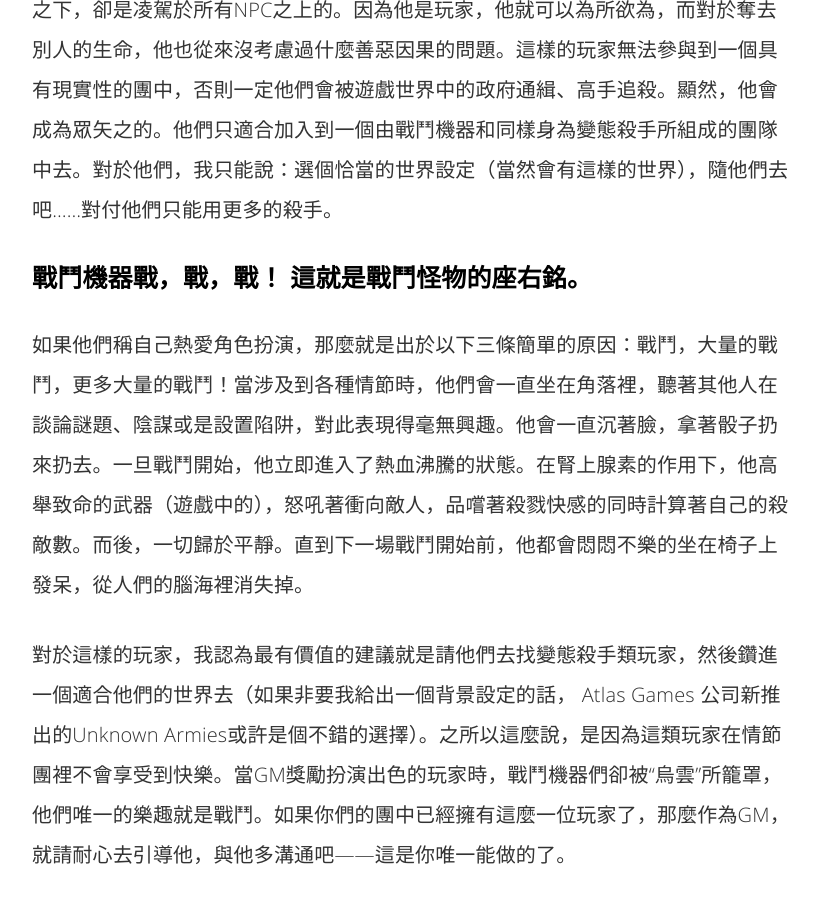
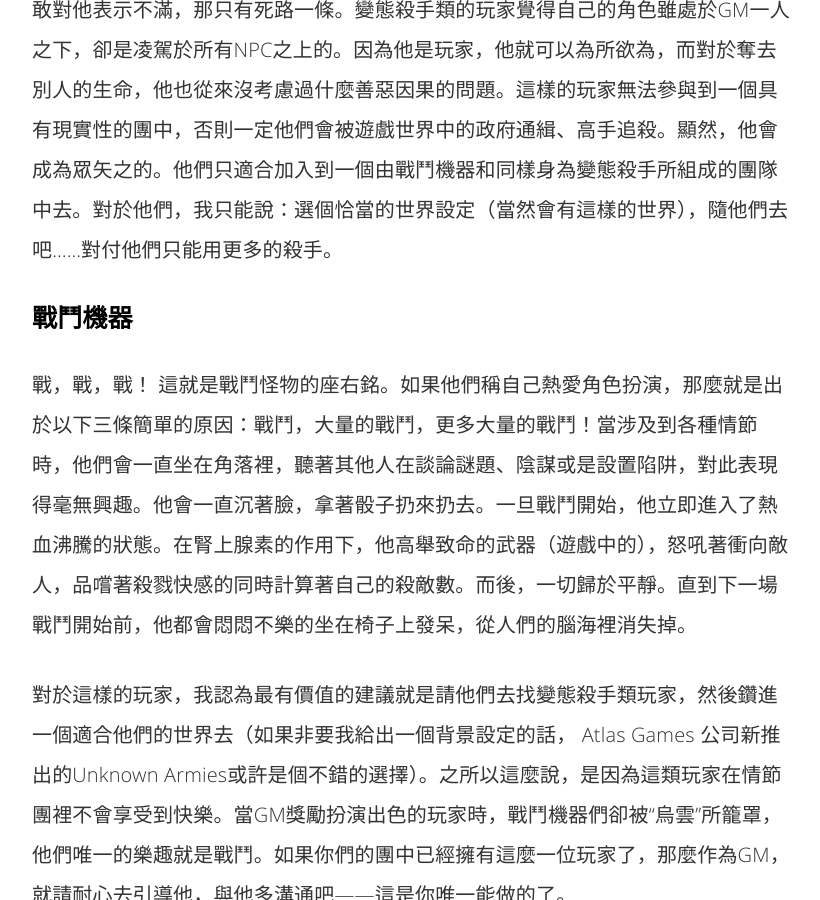
Before and after one commit to Bluebear171/Bluebear171.github.io, a Jekyll site: the page built from _posts/2017-10-29-Visionary-article1.md, in a window 1280 px wide and 900 px high, scrolled down 9143 px. Shown: the whole window, without its empty margins (228-1048 px from the left). Built offline with Jekyll 4.4.1, drawn with Linux system fonts in a browser that asks for light colours; comment, search, counter and statistics services are not loaded; some of the changed text lies outside the part shown.

```diff
--- a/_posts/2017-10-29-Visionary-article1.md
+++ b/_posts/2017-10-29-Visionary-article1.md
@@ -61,10 +61,10 @@ categories:
 我們常能見到這樣的玩家，他們能根據龍的顏色、年齡和體型立刻判斷出它有多少血；他們清楚的知道當面對風暴巨人的時候，需要堅持多少個回合才有機會擊敗他，但他們卻常常忘記自己人物的名字。有時他們就如同小白一樣，殺怪拿寶物，然後思考自己為什麼會被故事所牽引。有時他們就像戰棋玩家，想像著自己就是拿破崙，指揮調動著軍隊的行動。但是如果跟他提起RPG的前兩個單詞——Role Playing，你會發現他們似乎根本不理解你在說什麼。
 
 ## 引導濫強玩家們去扮演
-*安[注]：那些天殺的濫強玩家！他們難道是從石頭裡蹦出來的規則狂？
-奧：別管那個什麼扮演遊戲了，我們的報告明天就要交了！你想要我們再上一個學期的課嗎？
-安：報告？是的！讓這些傢伙去給我寫報告吧，否則他們就別想接到任務了。等等，或許讓他們定期向伯爵做書面報告是個不錯的主意……難道伯爵會讓這些傢伙不聲不響就拿著錢跑掉？這些可惡的傢伙這次不會找到藉口賴掉的！
-奧：天哪！你要去幹什麼？你又要讓我一個人寫這些報告？！*
+* -安[注]：那些天殺的濫強玩家！他們難道是從石頭裡蹦出來的規則狂？
+- 奧：別管那個什麼扮演遊戲了，我們的報告明天就要交了！你想要我們再上一個學期的課嗎？
+- 安：報告？是的！讓這些傢伙去給我寫報告吧，否則他們就別想接到任務了。等等，或許讓他們定期向伯爵做書面報告是個不錯的主意……難道伯爵會讓這些傢伙不聲不響就拿著錢跑掉？這些可惡的傢伙這次不會找到藉口賴掉的！
+- 奧：天哪！你要去幹什麼？你又要讓我一個人寫這些報告？！*
 
 濫強玩家對於各種數值相當敏感，任何不起眼的獎勵加值都會被他們挖掘出來。他們同樣喜歡角色扮演，但目的在於“解決掉這個遊戲”。他們的角色通常缺乏創造性，取而代之的是“最佳”方案。他們將精力花費在研究規則上，而忽略了該扮演何種角色這種“小”問題。於是，你常常會看到他們花費大把的時間去創造一個“強大”的角色，而後利用更多的時間去調整各個數值以達到心目中的最強。反覆擦涂人物卡就是他們的標誌性行為。作為一個濫強玩家，他可能會在遊戲內起到很大的作用。比如說，如果這是一個注重戰鬥的團，那麼他一定會成為一個戰鬥怪物；而如果遊戲強調野外探險的能力，他的人物就會是第一個找到國王寶藏的人。這也是他們觀念的直接體現——解決掉這個遊戲。
 
@@ -86,8 +86,8 @@ categories:
 ### 變態殺手
 這類玩家把自己的角色定位為“Boss”，當有NPC（非玩家角色）擋住他的去路時，他會把他們砍死；當在商店裡和老闆因價格發生爭執時，他會用劍戳死老闆；如果有誰敢對他表示不滿，那只有死路一條。變態殺手類的玩家覺得自己的角色雖處於GM一人之下，卻是凌駕於所有NPC之上的。因為他是玩家，他就可以為所欲為，而對於奪去別人的生命，他也從來沒考慮過什麼善惡因果的問題。這樣的玩家無法參與到一個具有現實性的團中，否則一定他們會被遊戲世界中的政府通緝、高手追殺。顯然，他會成為眾矢之的。他們只適合加入到一個由戰鬥機器和同樣身為變態殺手所組成的團隊中去。對於他們，我只能說：選個恰當的世界設定（當然會有這樣的世界），隨他們去吧……對付他們只能用更多的殺手。
 
-### 戰鬥機器戰，戰，戰！ 這就是戰鬥怪物的座右銘。
-如果他們稱自己熱愛角色扮演，那麼就是出於以下三條簡單的原因：戰鬥，大量的戰鬥，更多大量的戰鬥！當涉及到各種情節時，他們會一直坐在角落裡，聽著其他人在談論謎題、陰謀或是設置陷阱，對此表現得毫無興趣。他會一直沉著臉，拿著骰子扔來扔去。一旦戰鬥開始，他立即進入了熱血沸騰的狀態。在腎上腺素的作用下，他高舉致命的武器（遊戲中的），怒吼著衝向敵人，品嚐著殺戮快感的同時計算著自己的殺敵數。而後，一切歸於平靜。直到下一場戰鬥開始前，他都會悶悶不樂的坐在椅子上發呆，從人們的腦海裡消失掉。
+### 戰鬥機器
+戰，戰，戰！ 這就是戰鬥怪物的座右銘。如果他們稱自己熱愛角色扮演，那麼就是出於以下三條簡單的原因：戰鬥，大量的戰鬥，更多大量的戰鬥！當涉及到各種情節時，他們會一直坐在角落裡，聽著其他人在談論謎題、陰謀或是設置陷阱，對此表現得毫無興趣。他會一直沉著臉，拿著骰子扔來扔去。一旦戰鬥開始，他立即進入了熱血沸騰的狀態。在腎上腺素的作用下，他高舉致命的武器（遊戲中的），怒吼著衝向敵人，品嚐著殺戮快感的同時計算著自己的殺敵數。而後，一切歸於平靜。直到下一場戰鬥開始前，他都會悶悶不樂的坐在椅子上發呆，從人們的腦海裡消失掉。
 
 對於這樣的玩家，我認為最有價值的建議就是請他們去找變態殺手類玩家，然後鑽進一個適合他們的世界去（如果非要我給出一個背景設定的話， Atlas Games 公司新推出的Unknown Armies或許是個不錯的選擇）。之所以這麼說，是因為這類玩家在情節團裡不會享受到快樂。當GM獎勵扮演出色的玩家時，戰鬥機器們卻被“烏雲”所籠罩，他們唯一的樂趣就是戰鬥。如果你們的團中已經擁有這麼一位玩家了，那麼作為GM，就請耐心去引導他，與他多溝通吧——這是你唯一能做的了。
 
```
